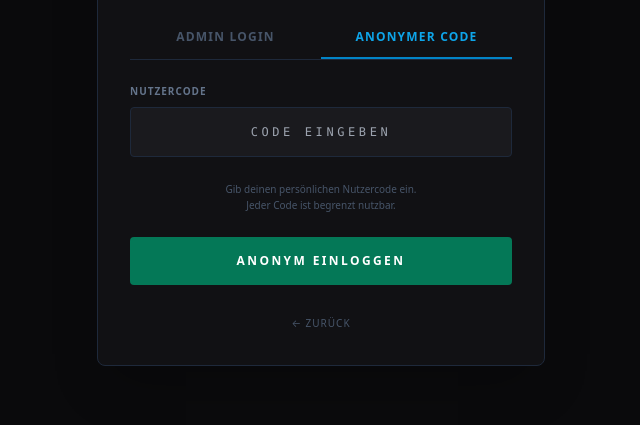
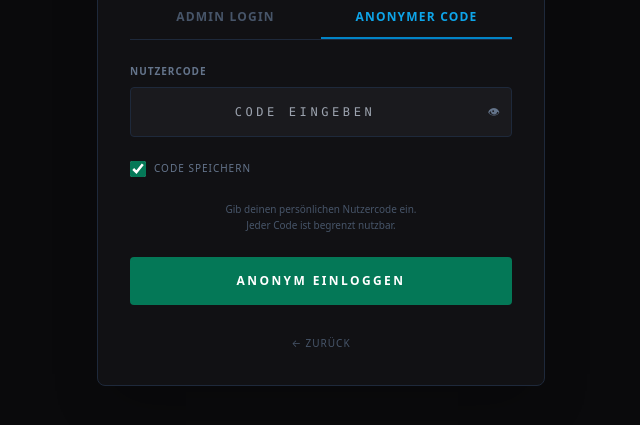
Before and after one commit to MarkO75SU/orf-butler, a website: page login.html in a window 1280 px wide. Both pictures are taken after a click on the button "ANONYMER CODE". Shown: the part 261-686 px from the top of the page, without its empty margins (319-959 px from the left). Drawn offline with nearby package versions, Linux system fonts and the light colour scheme.

Commit message:
fix: anonymer Code browser-speicherbar (type=password, autocomplete)

```diff
--- a/login.html
+++ b/login.html
@@ -60,11 +60,24 @@
 
         <!-- Anonymous Code Form -->
         <form id="form-anon" class="space-y-6 hidden">
-            <div>
+            <!-- Hidden username field for browser autocomplete -->
+            <input type="text" name="username" value="anon" autocomplete="username" class="hidden" aria-hidden="true" tabindex="-1">
+
+            <div class="relative">
                 <label class="block text-[10px] font-black text-slate-500 uppercase tracking-widest mb-2">Nutzercode</label>
-                <input type="text" id="anon-code" required maxlength="10"
-                    class="w-full bg-[#1a1a1e] border border-slate-800 p-4 rounded text-xs outline-none focus:border-sky-600 transition text-center tracking-[0.3em] text-white font-mono uppercase"
-                    placeholder="CODE EINGEBEN">
+                <div class="relative">
+                    <input type="password" id="anon-code" name="password" required maxlength="10" autocomplete="new-password"
+                        class="w-full bg-[#1a1a1e] border border-slate-800 p-4 rounded text-xs outline-none focus:border-sky-600 transition text-center tracking-[0.3em] text-white font-mono uppercase pr-12"
+                        placeholder="CODE EINGEBEN">
+                    <button type="button" onclick="toggleAnonCode()" class="absolute right-3 top-1/2 -translate-y-1/2 text-slate-500 hover:text-slate-300 text-xs">
+                        👁
+                    </button>
+                </div>
+            </div>
+
+            <div class="flex items-center gap-2">
+                <input type="checkbox" id="anon-remember" class="w-4 h-4 accent-emerald-700" checked>
+                <label for="anon-remember" class="text-[10px] text-slate-500 uppercase tracking-widest">Code speichern</label>
             </div>
 
             <div class="text-center text-[10px] text-slate-600 leading-relaxed">
@@ -94,6 +107,19 @@
                 btn.textContent = '🙈';
             } else {
                 pw.type = 'password';
+                btn.textContent = '👁';
+            }
+        }
+
+        function toggleAnonCode() {
+            const el = document.getElementById('anon-code');
+            const btns = document.querySelectorAll('#anon-code + button');
+            const btn = btns[0];
+            if (el.type === 'password') {
+                el.type = 'text';
+                btn.textContent = '🙈';
+            } else {
+                el.type = 'password';
                 btn.textContent = '👁';
             }
         }
```
